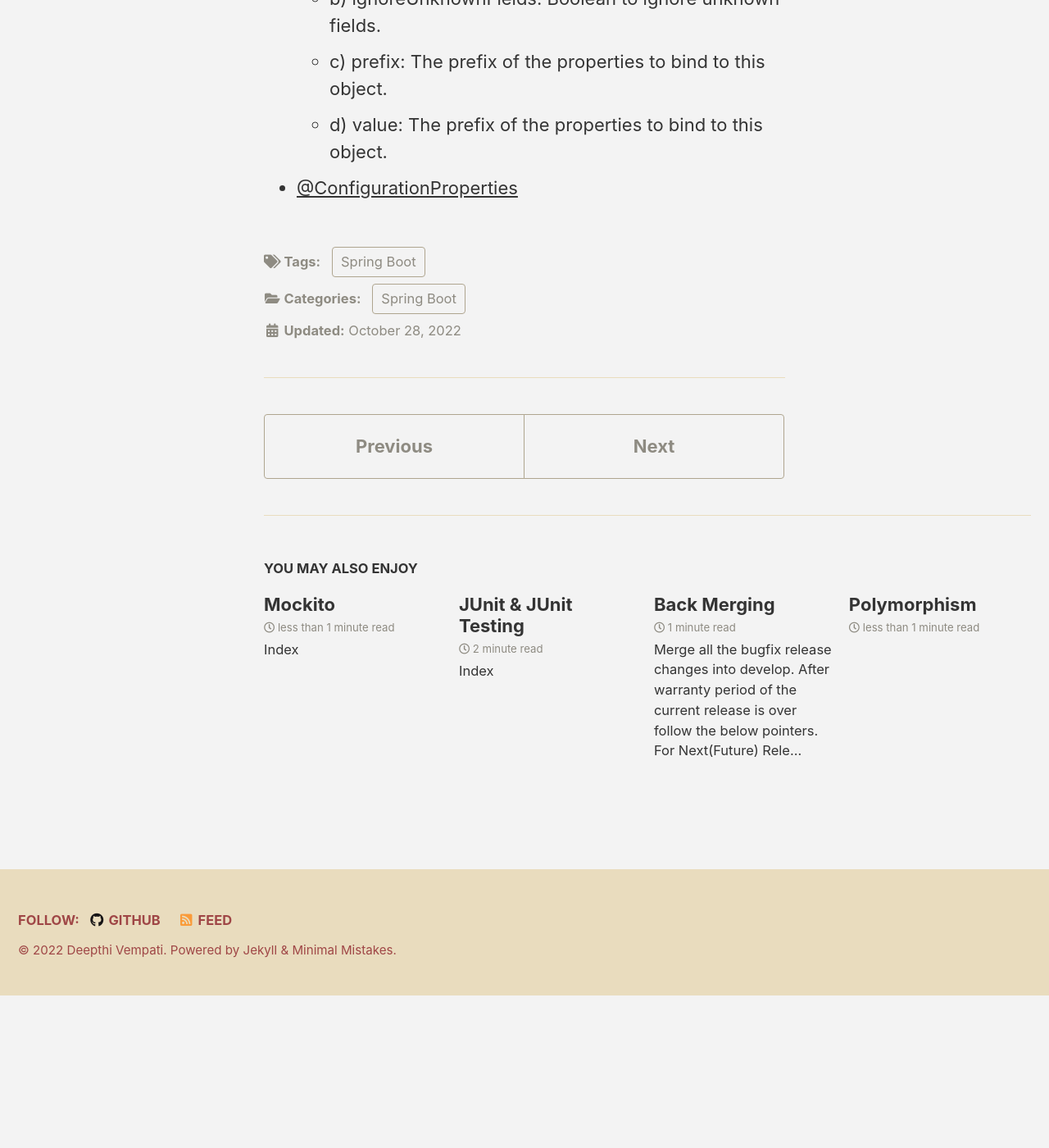
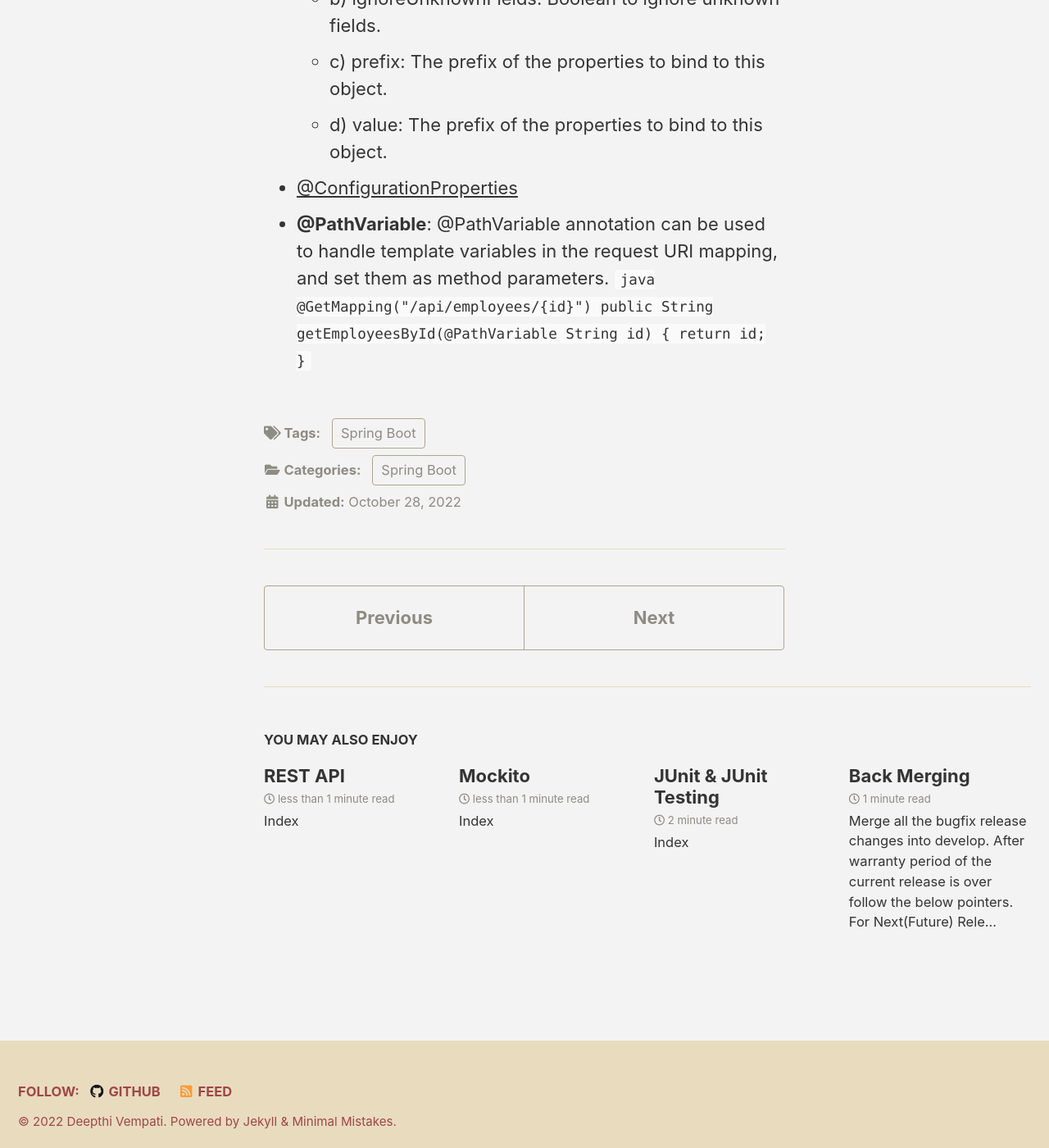
Before and after one commit to deepthivempati/deepthivempati.github.io, a Jekyll site: the page built from _posts/springboot/2022-11-22-Annotations.md, in a window 1280 px wide and 1400 px high, scrolled down 6411 px. Shown: the whole window at 82% size. Built offline with Jekyll 4.4.1, drawn with Linux system fonts in a browser that asks for light colours; cached includes are drawn as plain includes; before the commit the page ends 7625 px from its top, so only the background shows below that.

Commit message:
REST Api methods & statuses

````diff
--- a/_posts/springboot/2022-11-22-Annotations.md
+++ b/_posts/springboot/2022-11-22-Annotations.md
@@ -64,3 +64,9 @@ return book;
   * c) prefix: The prefix of the properties to bind to this object.
   * d) value: The prefix of the properties to bind to this object.
 * [@ConfigurationProperties](https://www.concretepage.com/spring-boot/spring-boot-configurationproperties)
+* **@PathVariable**: @PathVariable annotation can be used to handle template variables in the request URI mapping, and set them as method parameters.
+``` java
+@GetMapping("/api/employees/{id}")
+public String getEmployeesById(@PathVariable String id) {
+    return id;
+}```
````
Also changed, not shown: _posts/springboot/2022-12-15-REST-API.md (added, +34 -0 lines).
